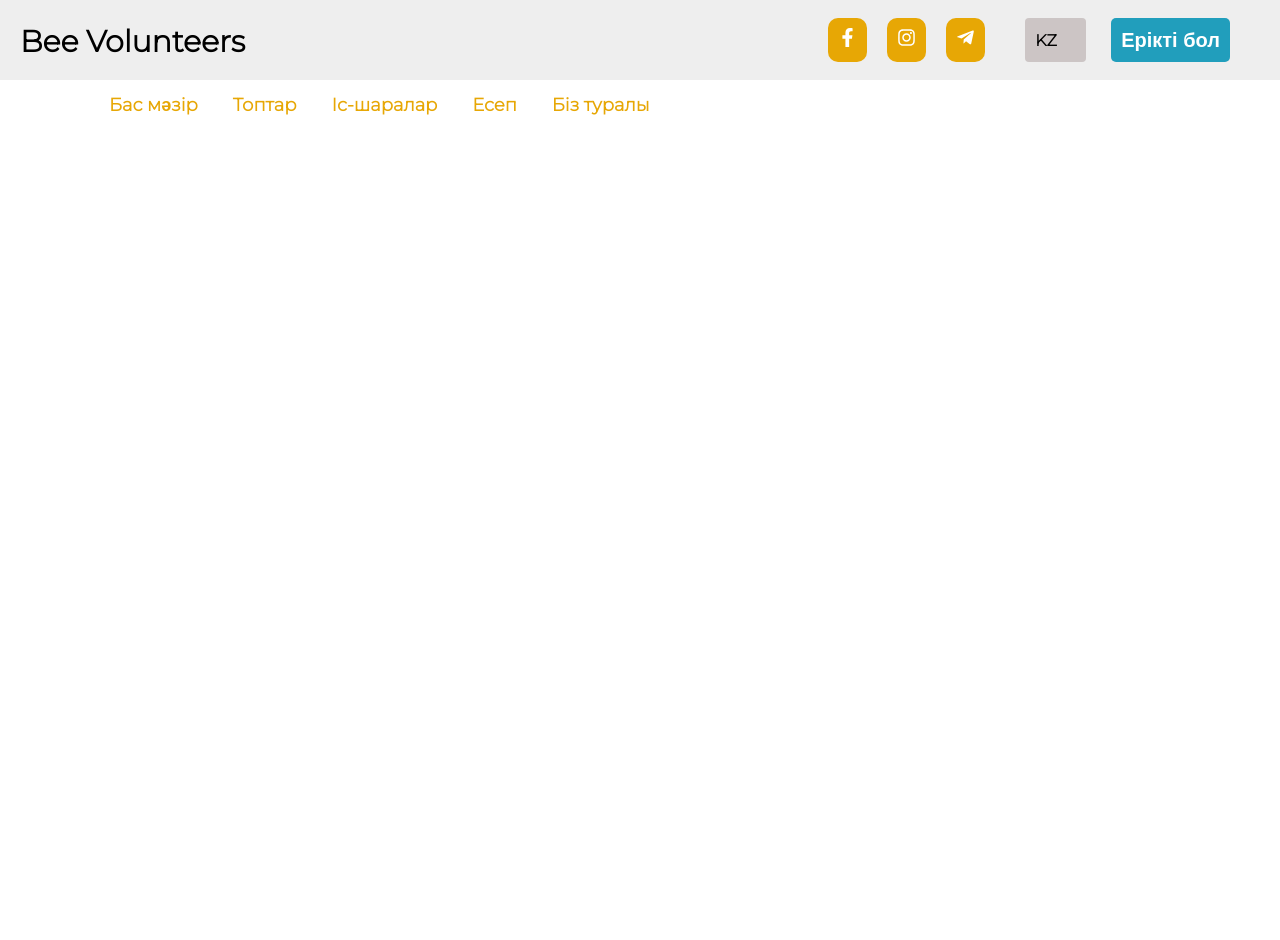
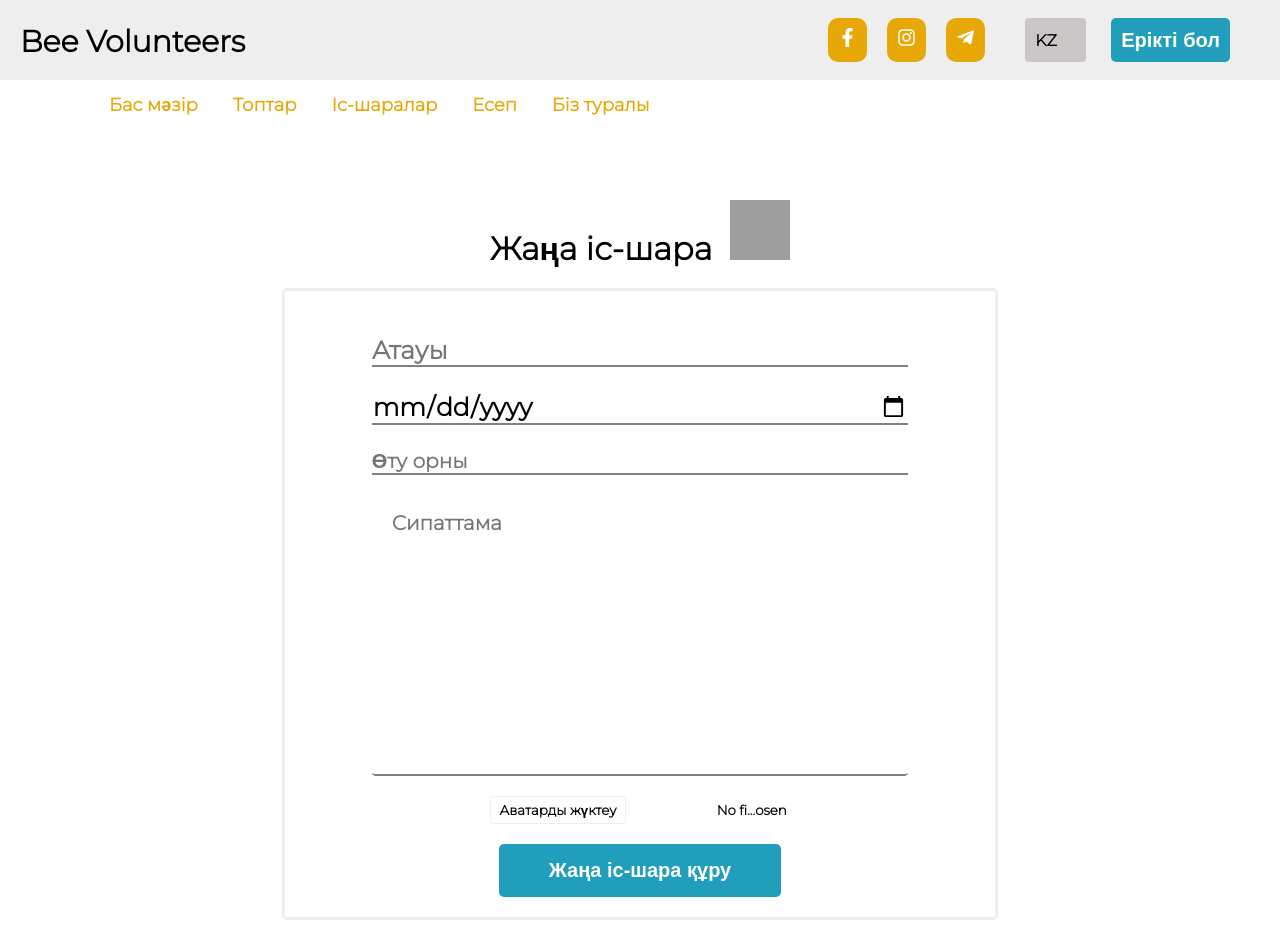
Before and after one commit to AlmubdyMutaikhan/beevols, a React (Create React App) app: page /group/1/event in a window 1280 px wide. Before the commit the page ends 800 px from the top, so only its background shows below. Built offline with nearby package versions, Linux system fonts and the light colour scheme; grey boxes are pictures that could not be loaded.

Commit message:
event list

```diff
--- a/src/App.js
+++ b/src/App.js
@@ -26,6 +26,7 @@ import MyTasks from './components/MyTasks/MyTask';
 import { LangContext } from './context/lang';
 import { useState } from 'react';
 import EventList from './components/EventList/EventList';
+import NewEvent from './components/NewEvent/NewEvent';
 
 function App() {
   const { user, setUser } = useFindUser();
@@ -41,6 +42,7 @@ function App() {
           {user && <Sidebar/>}
           <Routes>
             <Route exact path='/' element={<Index/>} />
+            <Route path='/group/:id/event' element={<NewEvent/>} />
             <Route path='/users' element={<Users/>}/>
             <Route path='/news' element={Navbar} />
             <Route path='/user/:id' element={<UserProfile/>}/>
@@ -56,6 +58,7 @@ function App() {
             <Route path='/groups' element={<Groups/>} />
             <Route path='/group/:id' element={<GroupProfile/>}/>
             <Route path='/mygroup/new' element={<NewGroup/>} />
+
             <Route path='/myprojects/:id/new' element={<NewProject/>} />
             <Route path='/myprojects/:id' element={<MyProjects/>}/>
             <Route path='/mytasks' element={<MyTasks/>}/>
--- a/src/components/Group/Group.css
+++ b/src/components/Group/Group.css
@@ -182,11 +182,18 @@
  .group-profile-add-news-container {
     margin-top: 90px;
     margin-left: 70%;
-    background: var(--fifth);
+
     color: white;
     padding: 10px 20px;
     border-radius: 10px;
     text-align: center;
+}
+
+.group-profile-add-news-container a {
+    background: var(--fifth);
+    padding: 10px 20px;
+    border-radius: 15px;
+    margin-left: 10px;
 }
 
 .group-posts {
--- a/src/components/Group/Group.js
+++ b/src/components/Group/Group.js
@@ -7,6 +7,8 @@ import useGroup from '../../hooks/useGroup';
 
 import Notification from '../Notification/Notification';
 import Loading from '../Loading/Loading';
+import { FaFontAwesome } from 'react-icons/fa';
+import EventCalendar from '../EventCalendar/EventCalendar';
 
 const GroupProfile = () => {
     const { getOneGroup, requestToGroup } = useGroup();
@@ -138,13 +140,36 @@ const [likes, setLikes] = useState(0);
                     <h1>Топ туралы</h1>
                     <p>{groupData.description}</p>
                 </div>
-                <div className='group-profile-add-news-container'>
-                    {groupData.admin === userID &&  <NavLink to={'/mypost/' + groupData._id}>
+                <div className='group-profile-add-news-container' style={{
+                    display:'flex',
+                    width:'250px',
+                    marginLeft:'60%',
+                    justifyContent:'space-between'
+
+                }}>
+                    {groupData.admin === userID && <>
+                        <NavLink to={'/mypost/' + groupData._id} style={{
+                                marginLeft:'-50px',
+
+                        }}>
                                         <p>
                                             Жаңалық қосу</p>
                                 </NavLink>
+                                <NavLink to={`/group/${groupData._id}/event`}>
+                                        <p>
+                                            Іс-шара өткізу</p>
+                                </NavLink>
+
+                    </>
                     } {groupData.admin !== userID && !groupData.members.includes(userID) &&
-                            <p style={{cursor:'pointer', marginRight:''}} onClick={addToGroup}>
+                            <p style={{cursor:'pointer', marginRight:'',
+                            background:'var(--fifth)',
+                                padding:'10px 35px',
+                                borderRadius:'15px',
+                                marginLeft:'70%',
+                                marginTop:'-30%',
+
+                            }} onClick={addToGroup}>
                                 {userID !== '' ? 'Топқа кіру' : 'Топпен байланысу үшін олардың контакітілерін қолданыңыз' }
                             </p>
                         }
@@ -160,6 +185,16 @@ const [likes, setLikes] = useState(0);
             </div>
             {/*updated && <Notification msg={'Сіздің дос болу өтнішіңіз сәтті жіберілді'} title={'Дос болу'} bgColor={'green'}/>*/ }
                 </div>
+
+                <div className='group-posts-container' style={{
+                    width:'95%',
+                    marginLeft:'5%'
+                }}>
+                    <br/>
+                    <br/>
+                     <EventCalendar/>
+                </div>
+
                 <div className='group-posts-container'>
                      <div className='group-posts-logo'>
                             <h1>Белсенділік лентасы </h1>
--- /dev/null
+++ b/src/components/NewEvent/NewEvent.css
@@ -0,0 +1,72 @@
+.my-create-blog-container {
+    width: 80%;
+    margin-left: 10%;
+    height: 90vh;
+    margin-top: 200px;
+    display: flex;
+    flex-direction: column;
+    align-items: center;
+    font-family: var(--montserrat);
+    margin-bottom: 20px;
+}
+
+.my-create-blog-container img {
+    height: 60px;
+    width: 60px;
+    margin-left: 10px;
+}
+
+
+.create-blog-form {
+    height: 100%;
+    width: 70%;
+    font-family: var(--montserrat);
+    display: flex;
+    flex-direction: column;
+    align-items: center;
+    padding: 10px;
+    border-radius: 5px;
+    border: 3px solid #eee;
+    padding: 20px;
+    margin-top: 20px;
+}
+
+
+.blog-input {
+    font-family: var(--montserrat);
+    border: none;
+    outline: none;
+    background: none;
+    color: black;
+    border-bottom: 2px solid gray;
+    width: 80%;
+    font-size: 25px;
+    margin-top: 24px;
+}
+
+textarea {
+    width: 80%;
+    height: 50%;
+    padding: 12px 20px;
+    box-sizing: border-box;
+    margin-top: 20px;
+    border: 2px solid #ccc;
+    border-radius: 4px;
+    background-color: #f8f8f8;
+    font-size: 16px;
+    resize: none;
+    font-family: var(--montserrat);
+    font-weight: bold;
+    margin-bottom: 20px;
+
+}
+
+.blog-submit {
+    cursor: pointer;
+    margin-top: 20px;
+    background: var(--fourth);
+    padding: 15px 50px;
+    color: white;
+    font-weight: bold;
+    border-radius: 5px;
+}
--- /dev/null
+++ b/src/components/NewEvent/NewEvent.jsx
@@ -0,0 +1,107 @@
+import React, { useEffect, useState } from "react";
+import useAuth from "../../hooks/useAuth";
+import './NewEvent.css';
+import { ref, uploadBytesResumable, getDownloadURL } from 'firebase/storage';
+import { storage } from '../../firebase';
+import Loading from "../Loading/Loading";
+import Notification from "../Notification/Notification";
+import useGroup from "../../hooks/useGroup";
+import { useNavigate } from "react-router-dom";
+
+const NewEvent = () => {
+    const {isAuthenticated} = useAuth();
+
+    const [avatarFile, setAvatarFile] = useState(null);
+    const [loading, setLoading] = useState(false);
+    const {createNewGroup} = useGroup();
+    const [name, setName] = useState('');
+    const [description, setDesc] = useState('');
+    const [uploaded, setUploaded] = useState(false);
+    const [place, setPlace] = useState('');
+    const [email, setEmail] = useState('');
+
+
+
+    const navigate = useNavigate();
+    const fileHandler = (e) => {
+        e.preventDefault();
+        const file = e.target.files[0];
+        setAvatarFile(file);
+    }
+
+    const handleUpdate = async () => {
+        const user = await isAuthenticated();
+
+        if(user.status) {
+            const data = {
+                    admin : user.payload.id,
+                    name,
+                    description,
+                    avatarURL : localStorage.getItem('img'),
+                    place
+            }
+
+            const res = await createNewGroup(data);
+
+            setLoading(false);
+            setUploaded(true);
+            localStorage.removeItem('img');
+            setTimeout(() => {
+                setUploaded(false);
+                navigate('/groups');
+            }, 3000);
+        }
+    }
+
+    const handleUpdateAll = (e) => {
+        e.preventDefault();
+        if(!avatarFile) {
+           alert('Сіз фото жүктеуіңіз керек')
+        } else {
+            setLoading(true);
+
+            const storageRef = ref(storage, `/groups/group-${name}.jpg`);
+            const uploadTask = uploadBytesResumable(storageRef, avatarFile);
+
+            uploadTask.on("state_changed",
+                () => {},
+                (err) => {
+                    console.log(err);
+                },
+                () => {
+                    getDownloadURL(uploadTask.snapshot.ref)
+                    .then(res => {
+                        localStorage.setItem('img', res);
+                        handleUpdate();
+                    })
+            });
+        }
+    }
+
+
+    return(
+        <div className="my-create-blog-container">
+            <h1>Жаңа іс-шара <img src="https://cdn4.iconfinder.com/data/icons/sport-fitness-vol-01/512/44-team-teamwork-group-encouragement-256.png"/></h1>
+            <div className="create-blog-form">
+                <input type={'text'} className="blog-input" placeholder={'Атауы'} onChange={e=>setName(e.target.value)}/>
+                <input type={'date'} className="blog-input" placeholder={'Өту күні'} onChange={e=>setPlace(e.target.value)}/>
+                <input type={'email'} className="blog-input" style={{fontSize:'20px'}}  onChange={e=>setEmail(e.target.value)} placeholder={'Өту орны'}/>
+                <textarea
+                        type={'text'}
+                        className="blog-input"
+                        style={{fontSize:'20px'}}
+                        onChange={e=>setDesc(e.target.value)}
+                        placeholder={'Сипаттама'}>
+                </textarea>
+                <input type={'file'} onChange={fileHandler} className='avatar-file-submit'/>
+                <div className='blog-submit' onClick={handleUpdateAll}>
+                    <a>Жаңа іс-шара құру</a>
+                </div>
+                {loading && <Loading/>}
+                {uploaded && <Notification  title={'Құттықтаймыз'} msg={'Сіздің іс-шараңыз сәтті ашылды'} bgColor={'green'}/>}
+            </div>
+        </div>
+    )
+}
+
+export default NewEvent;
--- a/src/hooks/useAuth.js
+++ b/src/hooks/useAuth.js
@@ -77,7 +77,7 @@ export default function useAuth( setLoading, setMessage, setStatus ) {
 
             setTimeout(async () => {
                 await setUserContext();
-                navigate('/');
+                window.location.href='/';
             }, 500);
 
             return true;
```
